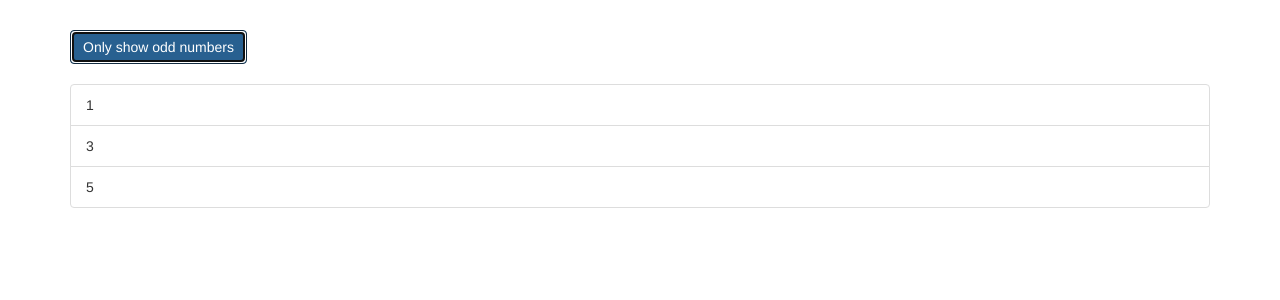
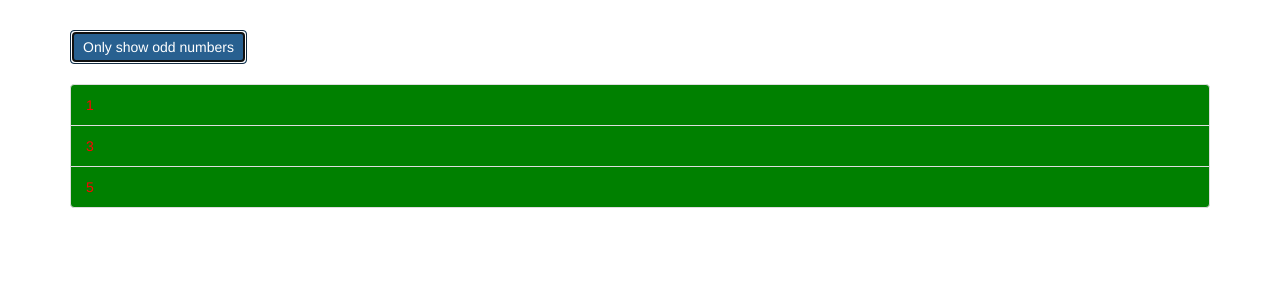
Before and after one commit to vadmou/angular-directives, an Angular app: page / in a window 1280 px wide. Both pictures are taken after a click on the button "Only show odd numbers". Shown: the top 300 px of the page. Built offline with nearby package versions, Linux system fonts and the light colour scheme.

Commit message:
ngClass and ngStyle

```diff
--- a/src/app/app.component.css
+++ b/src/app/app.component.css
@@ -1,3 +1,7 @@
 .container {
   margin-top: 30px;
 }
+
+.odd{
+  color: red;
+}
--- a/src/app/app.component.html
+++ b/src/app/app.component.html
@@ -9,15 +9,19 @@
         <div *ngIf="onlyOdd">
           <li
               class="list-group-item"
+              [ngClass]="{odd: odd % 2 !== 0}"
+              [ngStyle]="{backgroundColor: odd % 2 !== 0 ? 'green' : 'transparent'}"
               *ngFor="let odd of odds">
-            {{odd}}
+              {{odd}}
           </li>
         </div>
         <div *ngIf="!onlyOdd">
           <li
               class="list-group-item"
-          *ngFor="let even of evens">
-            {{even}}
+              [ngClass]="{odd: even % 2 !== 0}"
+              [ngStyle]="{backgroundColor: even % 2 !== 0 ? 'green' : 'transparent'}"
+              *ngFor="let even of evens">
+              {{even}}
           </li>
         </div>
       </ul>
```
